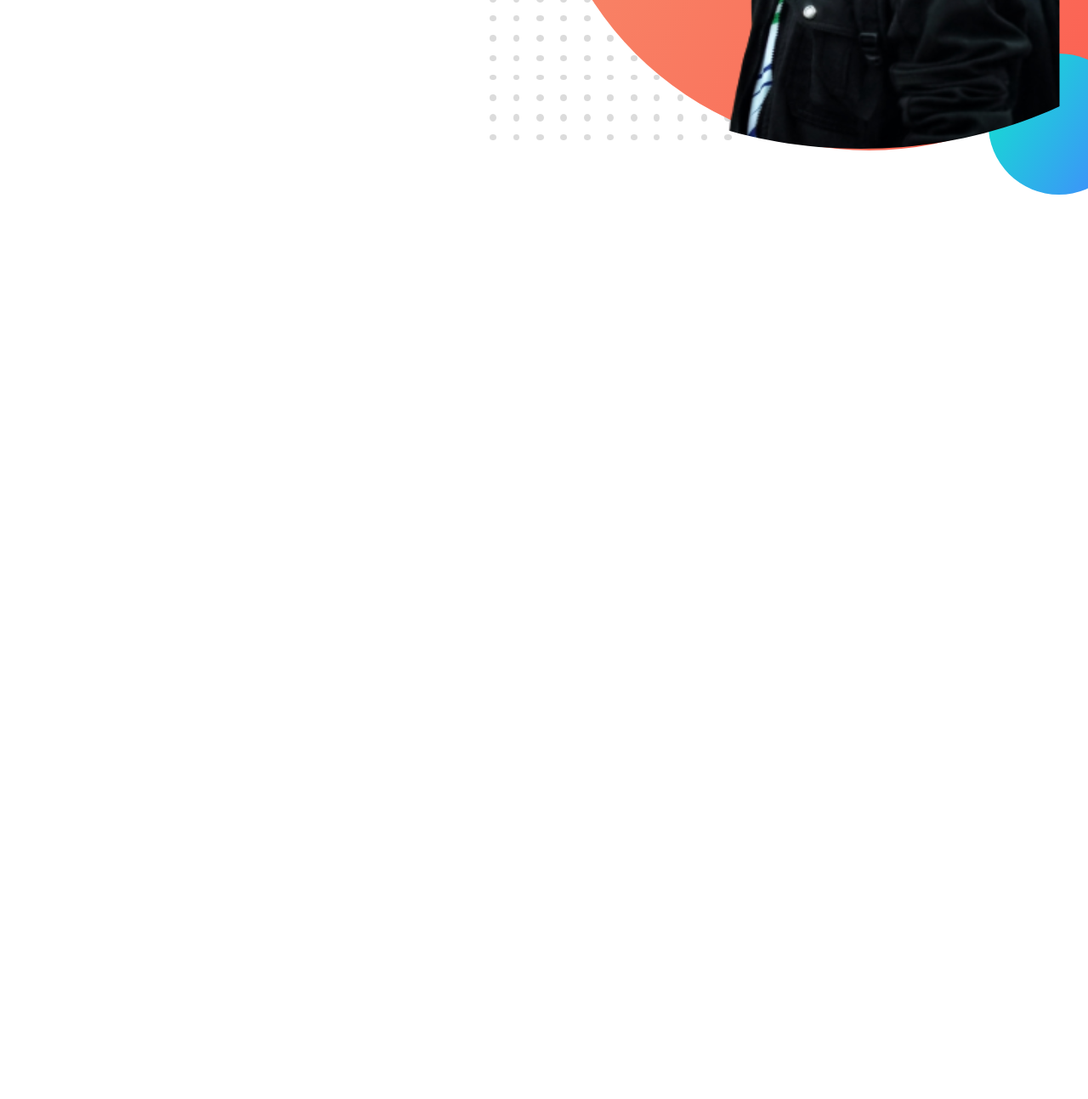
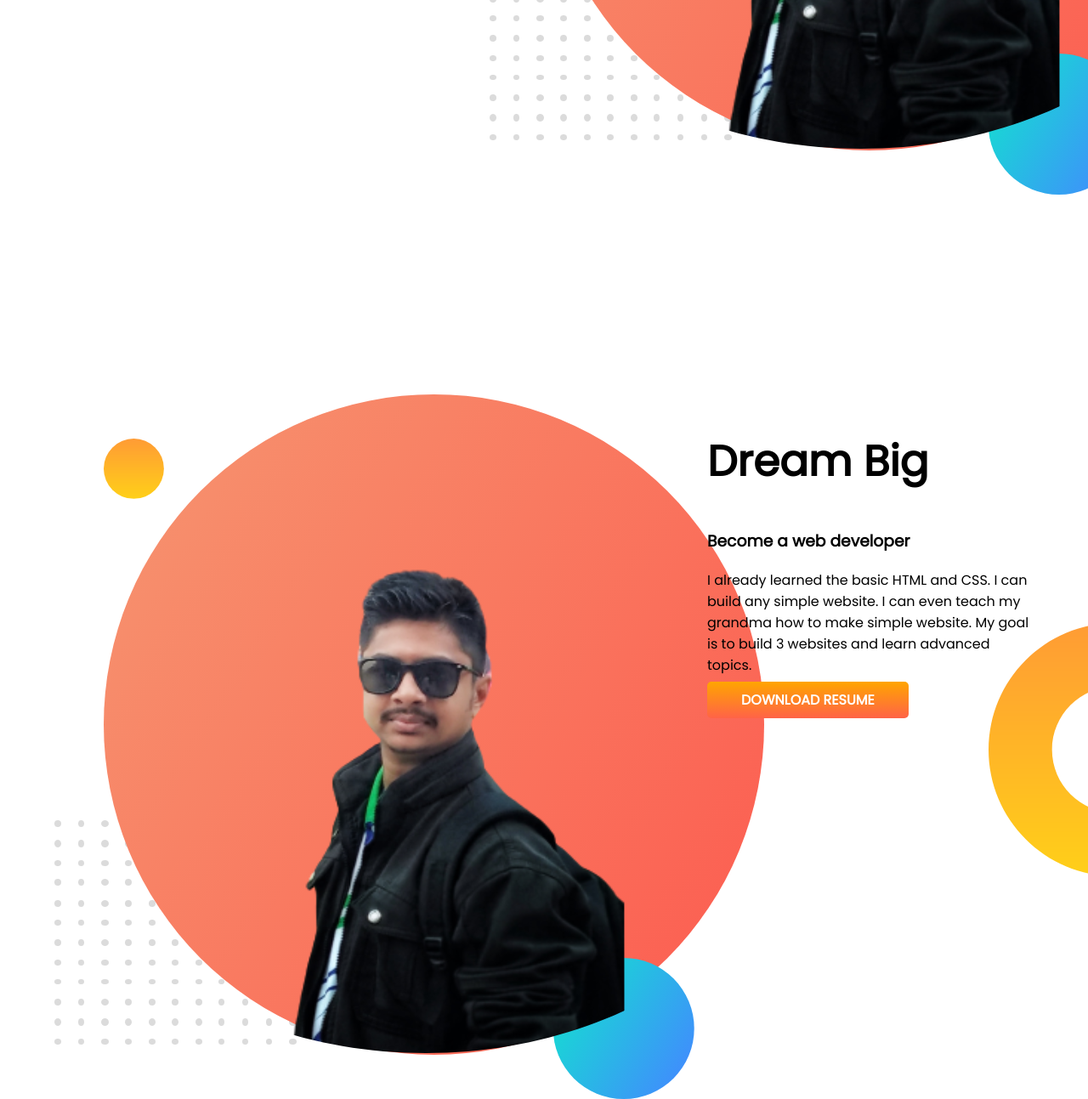
Before and after one commit to Hamidul-1/Developer-portfoleo, a plain HTML site: page index.html in a window 1280 px wide. Shown: the part 664-1957 px from the top of the page at 85% size. Before the commit the page ends 964 px from the top, so only its background shows below. Drawn offline with Linux system fonts and the light colour scheme.

Commit message:
dream add

```diff
--- a/index.html
+++ b/index.html
@@ -17,11 +17,23 @@
             <h1><span class="orange-color">Hamidul Islam</span> World!</h1>
             <h3>Build Climber and Train Stopper</h3>
             <p>You might saw me jumping, climbing buildings, and stopping trains. But nobody pays me a dime for that work. That's why I am learning and mastering web development. I will not stop until I become the Web Development Hero.</p>
-            <a class="link-button"  target="blank" href="https://www.google.com/">HIRE ME</a>
+            <a class="link-button"  target="_blank" href="https://www.google.com/">HIRE ME</a>
         </div>
 
         <div class="half-width">
             <img src="images/my-bg.png" alt="" srcset="">
+        </div>
+    </section>
+
+    <section class="dream-big">
+        <div class="half-width">
+            <img src="images/my-bg.png" alt="" srcset="">
+        </div>
+        <div class="half-width">
+            <h1>Dream Big</h1>
+            <h3>Become a web developer</h3>
+            <p>I already learned the basic HTML and CSS. I can build any simple website. I can even teach my grandma how to make simple website. My goal is to build 3 websites and learn advanced topics.</p>
+            <a class="link-button" target="_blank" href="">DOWNLOAD RESUME</a>
         </div>
     </section>
 
--- a/style.css
+++ b/style.css
@@ -13,6 +13,7 @@ h1 {
 
 section {
     display: flex;
+    margin-bottom: 100px;
 }
 
 .half-width {
@@ -37,3 +38,9 @@ section {
     background-image: url(images/top-banner.png);
     background-repeat: no-repeat;
 }
+
+.dream-big {
+    background-image: url(images/dream-bg.png);
+    background-repeat: no-repeat;
+    background-position: right;
+}
```
